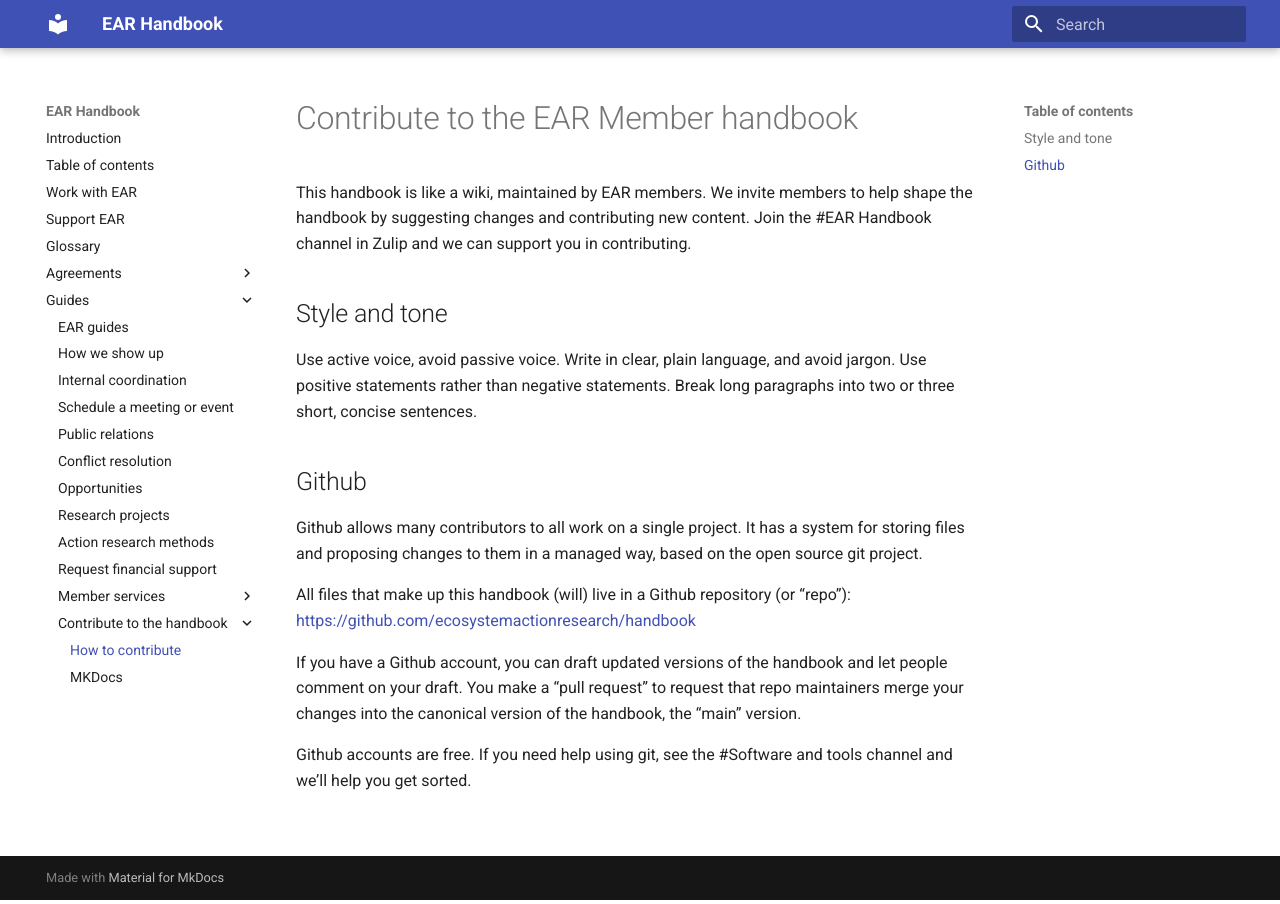
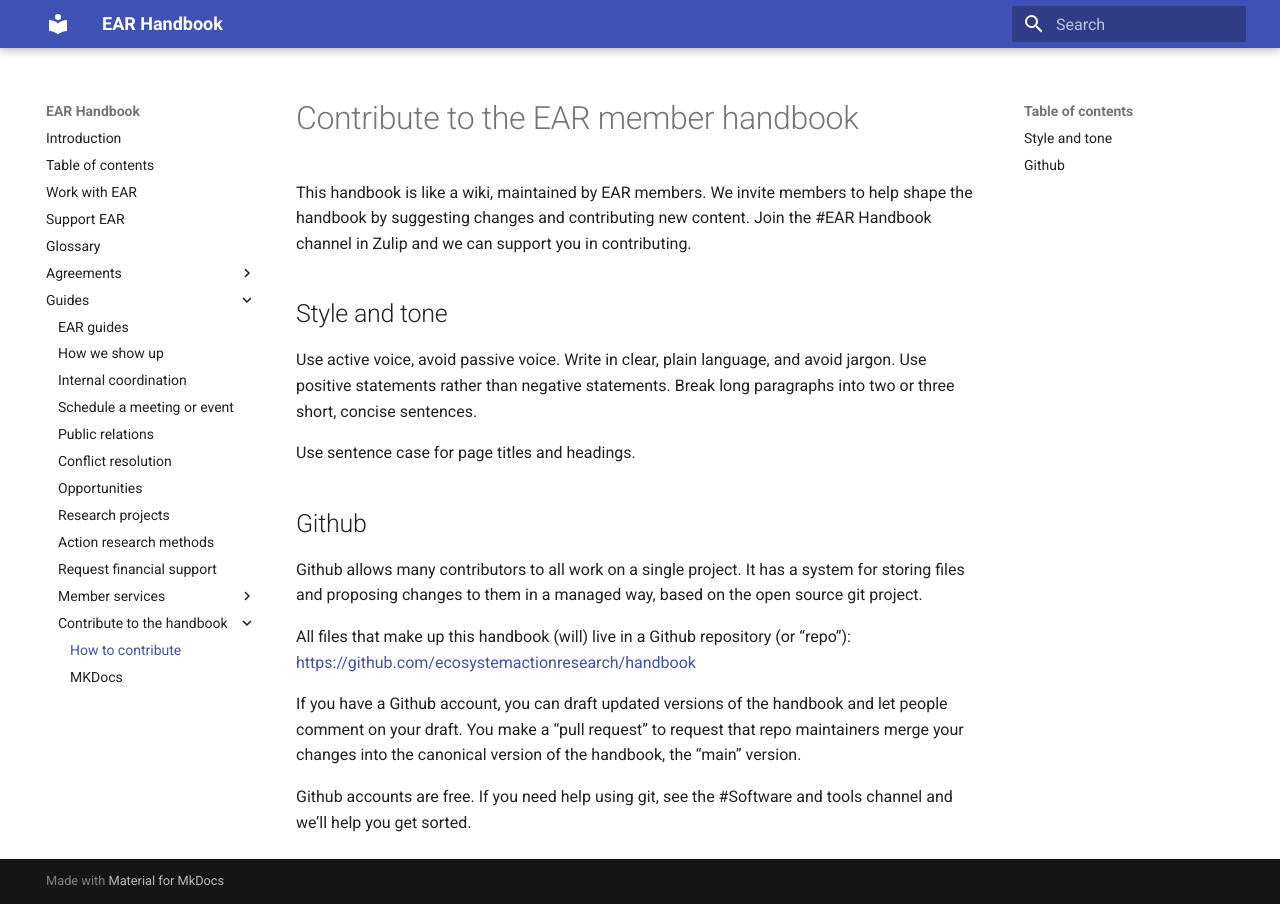
Before and after one commit to EcosystemActionResearch/Handbook, an MkDocs documentation site: the page built from docs/guides/contribute/index.md, in a window 1280 px wide. Built offline with MkDocs 1.6.1 and Material for MkDocs 9.7.7, drawn with Linux system fonts in a browser that asks for light colours.

Commit message:
Add sentence case for titles to style guide
Signed-off-by: Christian Alden Jacobs <christian@jacobs.io>

```diff
--- a/docs/guides/contribute/index.md
+++ b/docs/guides/contribute/index.md
@@ -1,9 +1,11 @@
-# Contribute to the EAR Member handbook
+# Contribute to the EAR member handbook
 
 This handbook is like a wiki, maintained by EAR members. We invite members to help shape the handbook by suggesting changes and contributing new content. Join the \#EAR Handbook channel in Zulip and we can support you in contributing.
 
 ## Style and tone
 Use active voice, avoid passive voice. Write in clear, plain language, and avoid jargon. Use positive statements rather than negative statements. Break long paragraphs into two or three short, concise sentences.
+
+Use sentence case for page titles and headings.
 
 ## Github
 
```
